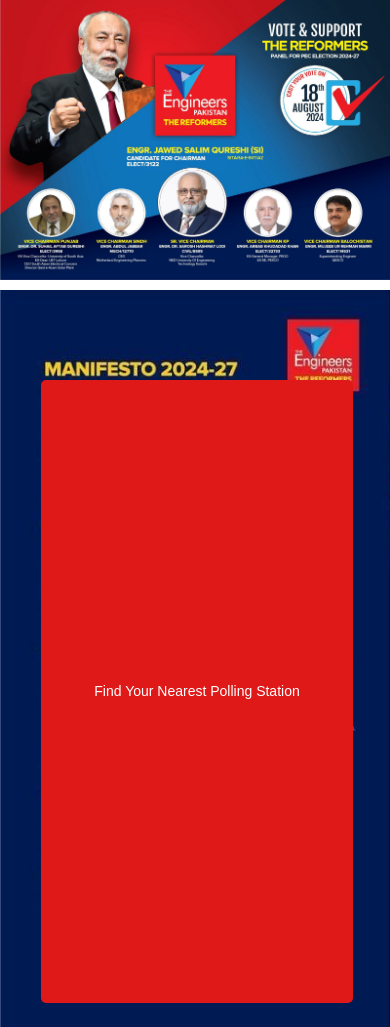
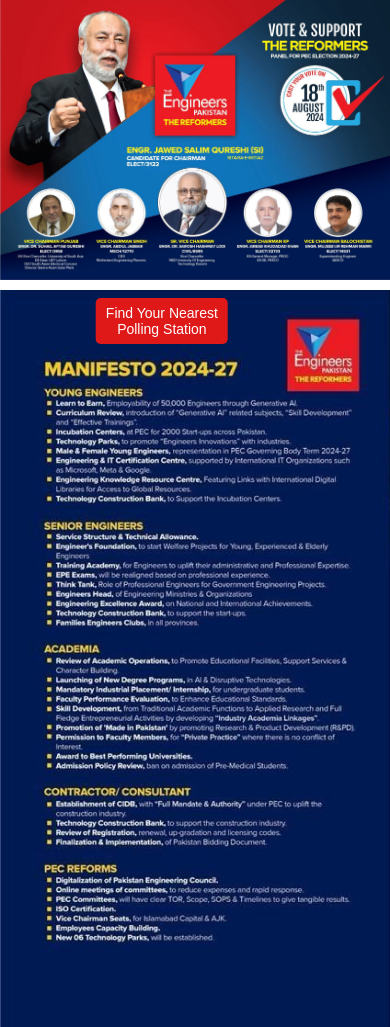
Before and after one commit to DrAhmad1/Polling-Station-locator, a plain HTML site: page index.html in a window 390 px wide. Drawn offline with Linux system fonts and the light colour scheme.

Commit message:
Update index.html

```diff
--- a/index.html
+++ b/index.html
@@ -32,7 +32,7 @@ DIV,UL,OL /* Left */
  margin-top: 0px;
  margin-bottom: 0px;
 }
-body, html {
+body, html { /* Make sure body and html take up full viewport */
     height: 100%;
     margin: 0;
 }
@@ -119,11 +119,16 @@ button:hover {
         text-align: center;
     }
     .find-station-button {
-        position: relative;
-        display: block;
-        width: 100%;
-        margin-top: 10px;
-    }
+        top: 4px;
+        position: absolute;
+        left: 41%;
+        transform: translateX(-50%);
+        padding: 7px 0px;
+        cursor: pointer;
+        z-index: 5;
+        width: 34%;
+        font-size: 14px;
+  }
 }
 
 @media (max-width: 430px) {
@@ -160,16 +165,17 @@ button:hover {
       text-align: center;
     }
     .find-station-button {
+        top: 4px;
         position: absolute;
-        bottom: 20px;
-        left: 50%;
+        left: 41%;
         transform: translateX(-50%);
-        padding: 10px 20px;
+        padding: 7px 0px;
         cursor: pointer;
         z-index: 5;
-        width: 80%; /* Adjust button width as needed */
-        font-size: 14px; /* Adjust button font size as needed */
+        width: 34%;
+        font-size: 14px;
     }
+  }
 
 
 
@@ -197,7 +203,7 @@ button:hover {
         width: 100%;
         margin-top: 20px;
     }
-}
+
 </style>
 
 </head>
```
